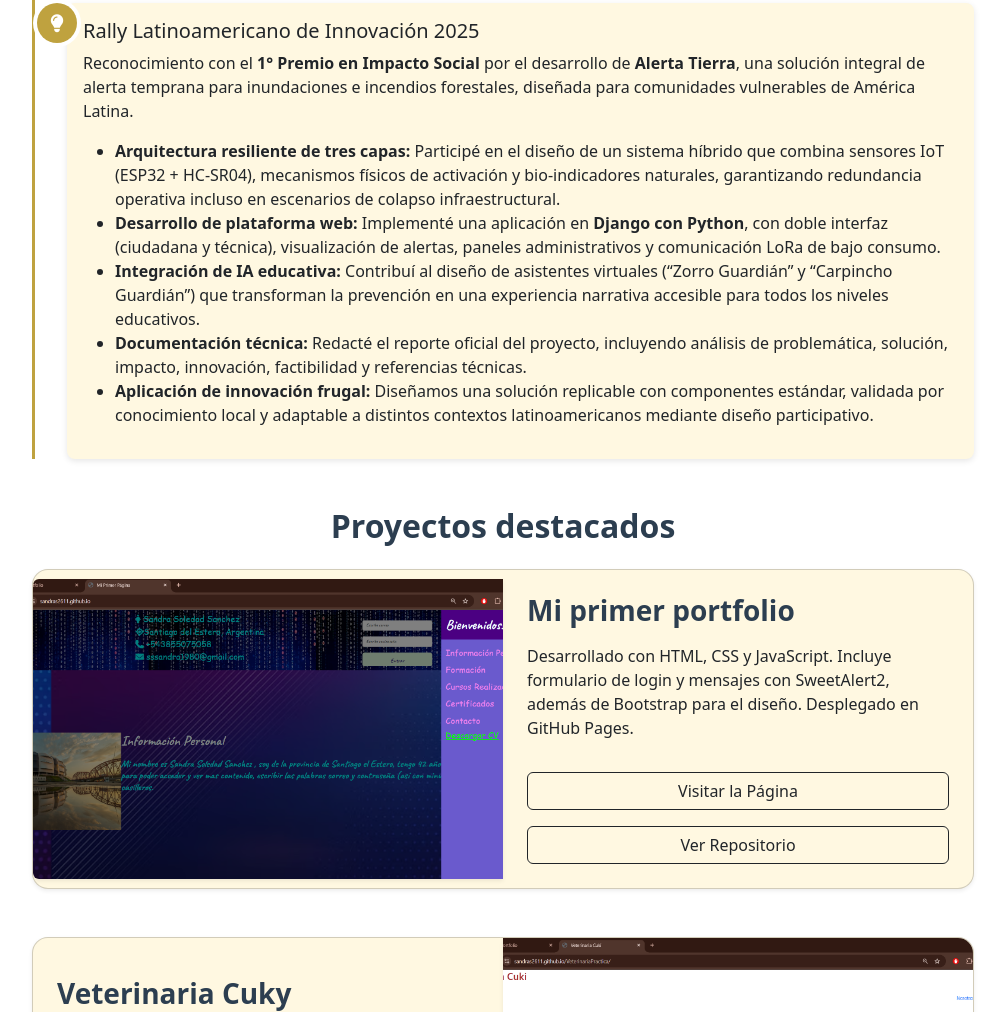
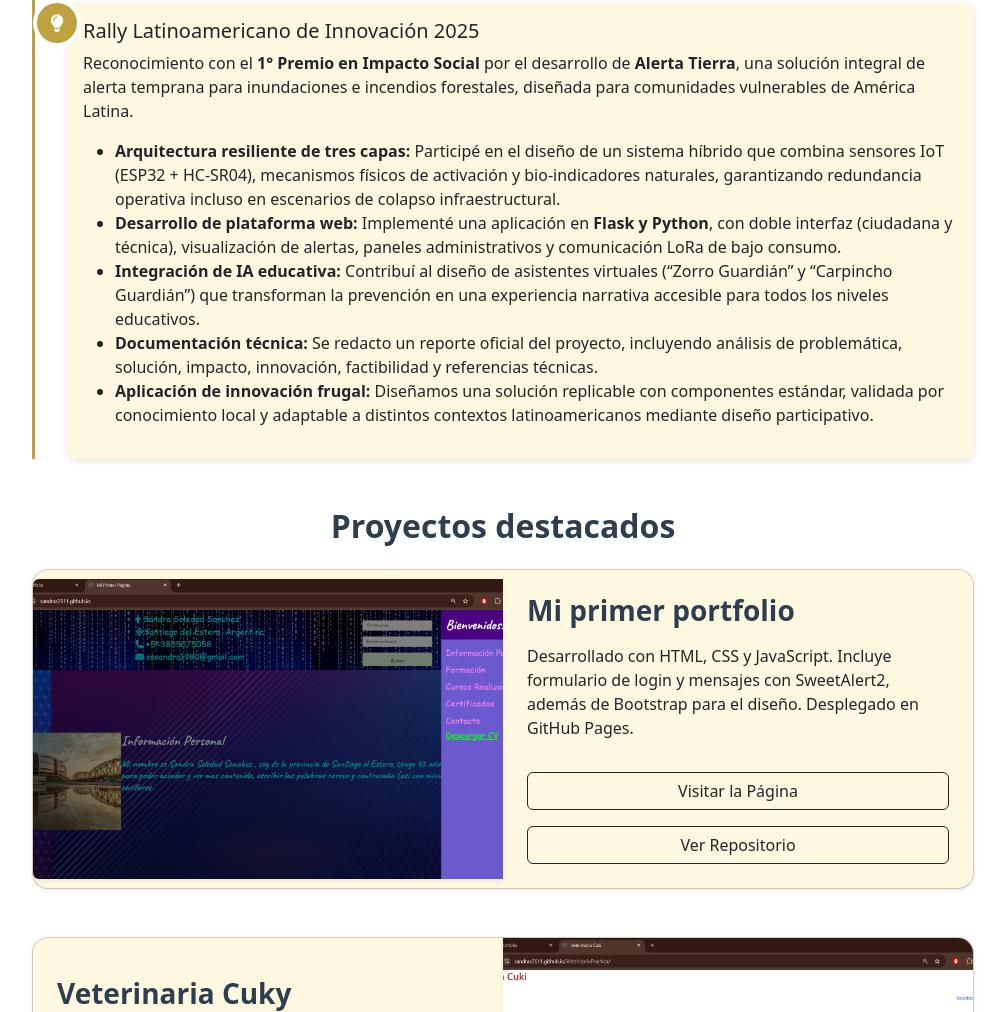
Before and after one commit to sss2611/Sandra-sPortfolio, a plain HTML site: page index.html in a window 1280 px wide. Shown: the part 2790-3802 px from the top of the page, without its empty margins (262-1267 px from the left). Drawn offline with nearby package versions, Linux system fonts and the light colour scheme; some packages are replaced by stand-ins of ours; a script that the page names is missing.

Commit message:
arreglos en logros

```diff
--- a/index.html
+++ b/index.html
@@ -372,13 +372,13 @@
                 <li><strong>Arquitectura resiliente de tres capas:</strong> Participé en el diseño de un sistema híbrido
                   que combina sensores IoT (ESP32 + HC-SR04), mecanismos físicos de activación y bio-indicadores
                   naturales, garantizando redundancia operativa incluso en escenarios de colapso infraestructural.</li>
-                <li><strong>Desarrollo de plataforma web:</strong> Implementé una aplicación en <strong>Django con
+                <li><strong>Desarrollo de plataforma web:</strong> Implementé una aplicación en <strong>Flask y
                     Python</strong>, con doble interfaz (ciudadana y técnica), visualización de alertas, paneles
                   administrativos y comunicación LoRa de bajo consumo.</li>
                 <li><strong>Integración de IA educativa:</strong> Contribuí al diseño de asistentes virtuales (“Zorro
                   Guardián” y “Carpincho Guardián”) que transforman la prevención en una experiencia narrativa accesible
                   para todos los niveles educativos.</li>
-                <li><strong>Documentación técnica:</strong> Redacté el reporte oficial del proyecto, incluyendo análisis
+                <li><strong>Documentación técnica:</strong> Se redacto un reporte oficial del proyecto, incluyendo análisis
                   de problemática, solución, impacto, innovación, factibilidad y referencias técnicas.</li>
                 <li><strong>Aplicación de innovación frugal:</strong> Diseñamos una solución replicable con componentes
                   estándar, validada por conocimiento local y adaptable a distintos contextos latinoamericanos mediante
```
